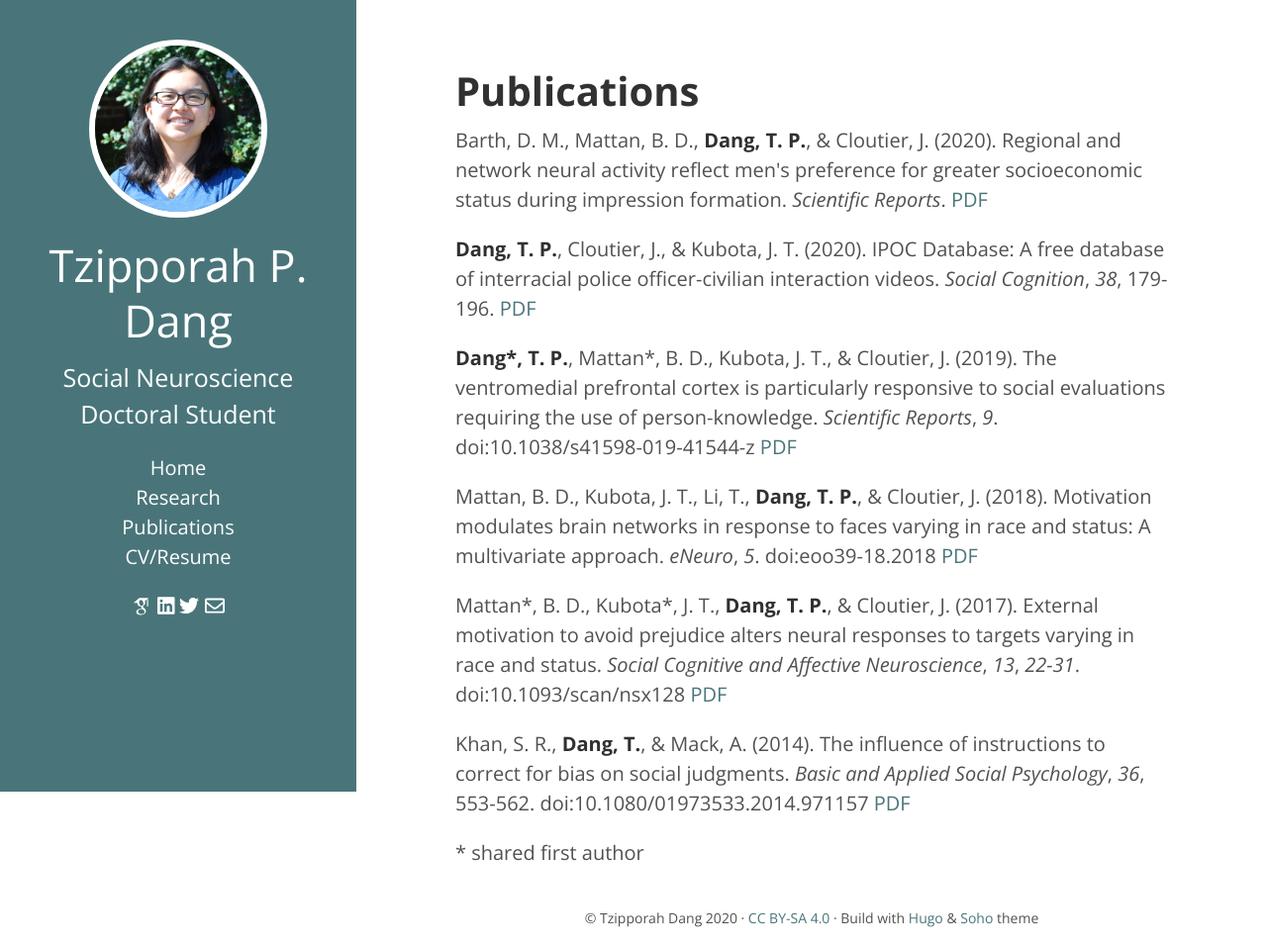
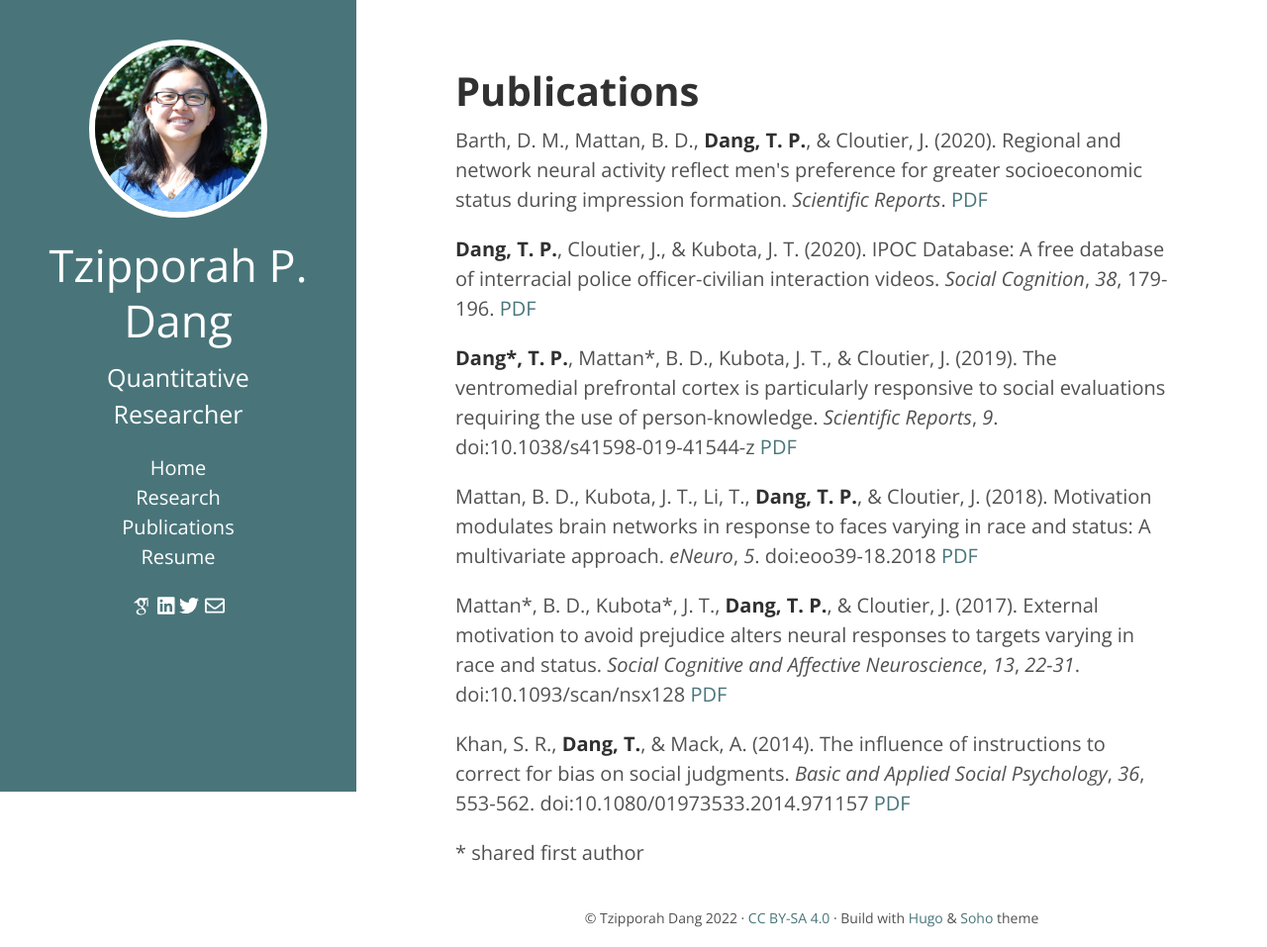
Before and after one commit to tzipporahdang/tzipporahdang.github.io, a plain HTML site: page publications/index.html in a window 1280 px wide. Shown: the whole page at 99% size. Drawn offline with nearby package versions, Linux system fonts and the light colour scheme; files whose address does not match are found by name.

Commit message:
Update index.html

```diff
--- a/publications/index.html
+++ b/publications/index.html
@@ -90,7 +90,7 @@
       <h1>Tzipporah P. Dang</h1>
 
 
-      <p class="lead">Social Neuroscience Doctoral Student</p>
+      <p class="lead">Quantitative Researcher</p>
 
     </div>
 
@@ -104,7 +104,7 @@
         </li><li>
           <a href="/publications/">Publications</a>
         </li><li>
-          <a href="/cv/">CV/Resume</a>
+          <a href="/resume/">Resume</a>
         </li>
       </ul>
     </nav>
@@ -159,7 +159,7 @@
 
   <footer>
   <div>
-    &copy; Tzipporah Dang 2020
+    &copy; Tzipporah Dang 2022
 
     &middot; <a href="https://creativecommons.org/licenses/by-sa/4.0" target="_blank">CC BY-SA 4.0</a>
 
```
